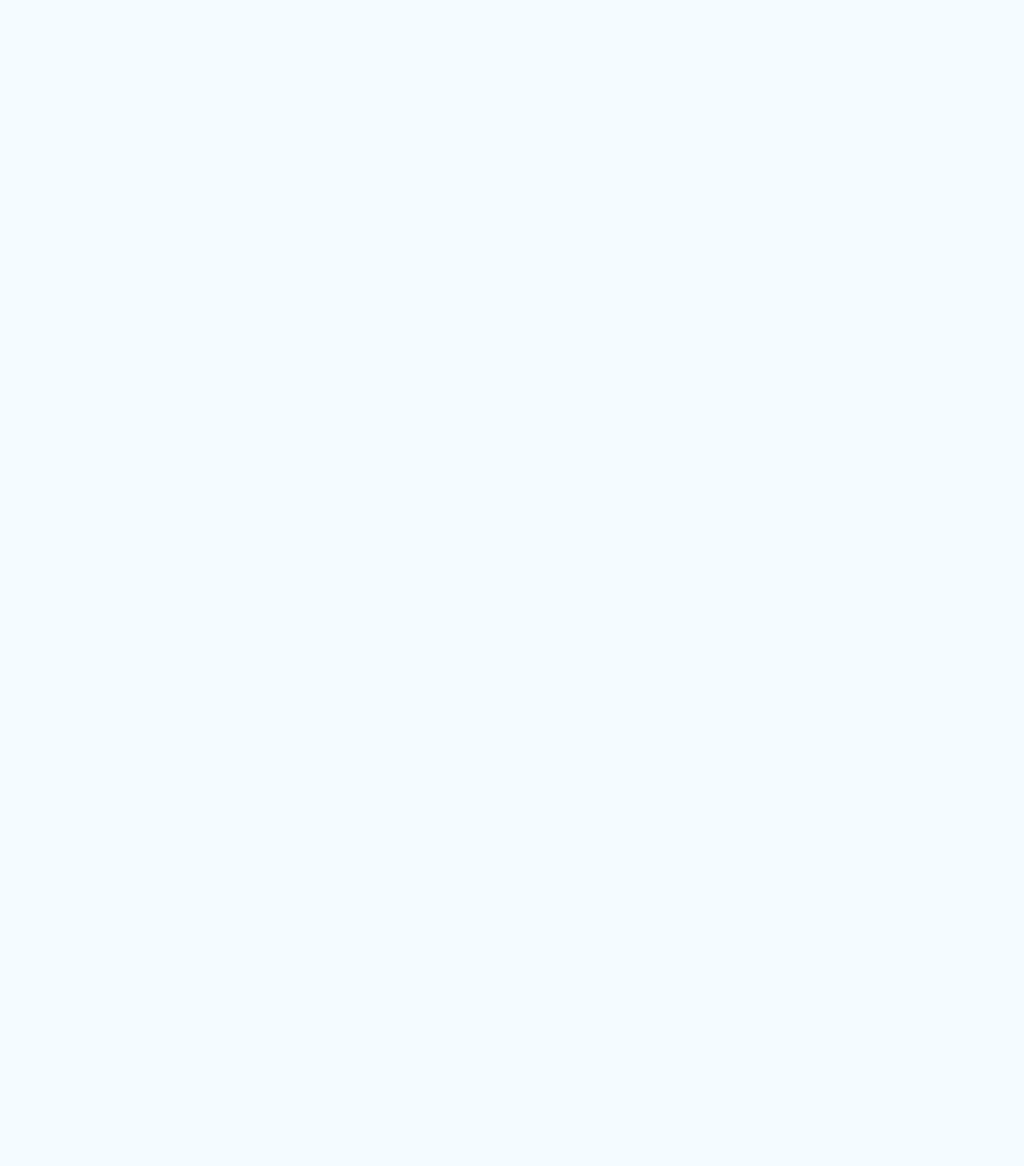
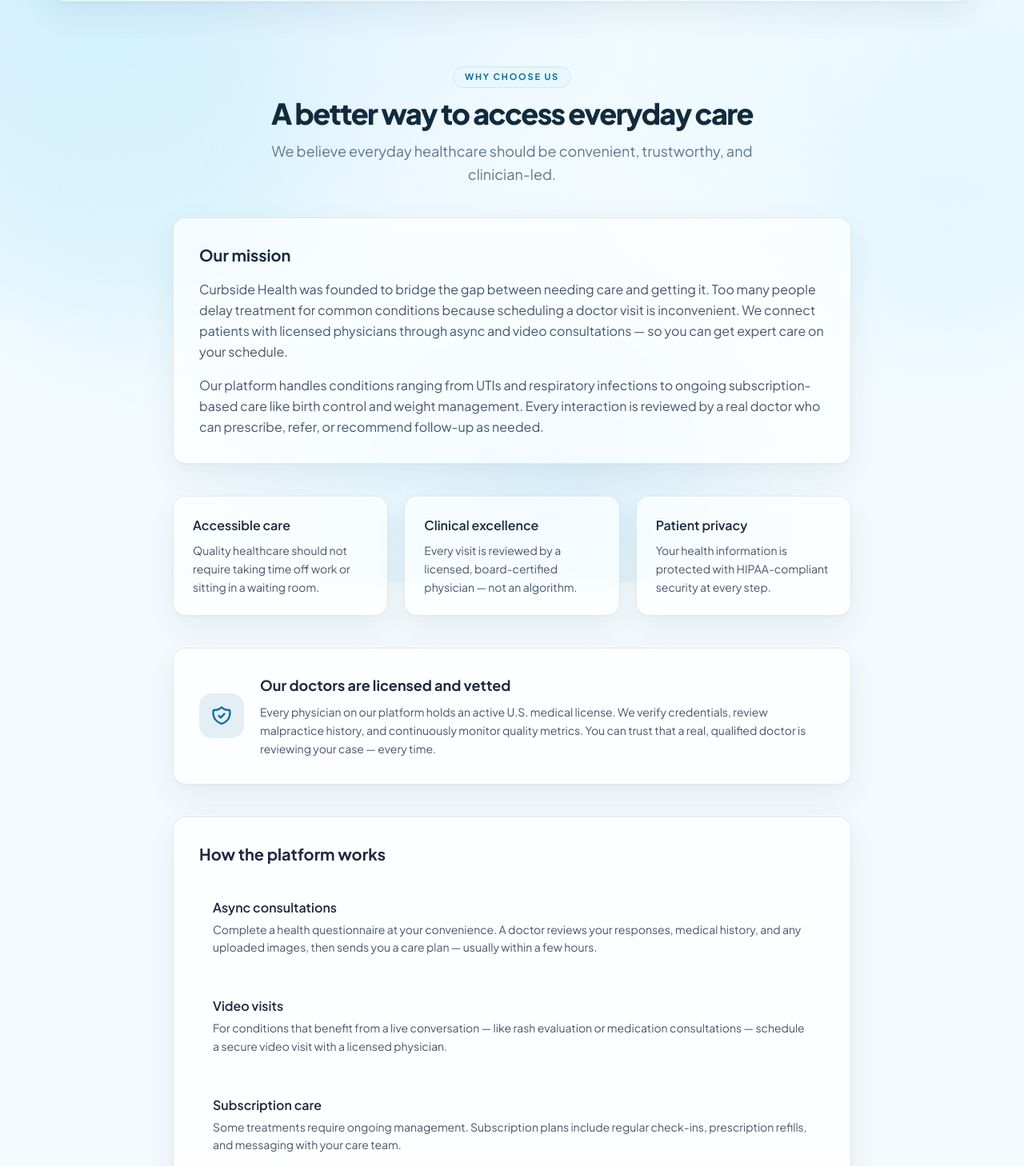
Before and after one commit to Curbside-Tech/web-app, a React (Vite) app: page /why-choose-us in a window 1280 px wide. Before the commit this address had no page. Shown: the part 72-1530 px from the top of the page at 80% size. Before the commit the page ends 800 px from the top, so only its background shows below. Built offline with nearby package versions, Linux system fonts and the light colour scheme.

Commit message:
feat: add Why choose us page and streamline About team content

```diff
--- a/src/App.tsx
+++ b/src/App.tsx
@@ -2,6 +2,7 @@
 import { BrowserRouter, Routes, Route, useLocation } from 'react-router-dom';
 import Home from './pages/Home';
 import About from './pages/About';
+import WhyChooseUs from './pages/WhyChooseUs';
 import Contact from './pages/Contact';
 import Faq from './pages/Faq';
 import Terms from './pages/Terms';
@@ -35,6 +36,7 @@
         <Route path="/how-it-works" element={<HowItWorks />} />
         <Route path="/treatments" element={<Treatments />} />
         <Route path="/about" element={<About />} />
+        <Route path="/why-choose-us" element={<WhyChooseUs />} />
         <Route path="/contact" element={<Contact />} />
         <Route path="/faq" element={<Faq />} />
         <Route path="/terms" element={<Terms />} />
--- a/src/components/layout/NavBar.tsx
+++ b/src/components/layout/NavBar.tsx
@@ -9,6 +9,7 @@
 const navLinks = [
   { to: '/how-it-works', label: 'How it works' },
   { to: '/treatments', label: 'Treatments' },
+  { to: '/why-choose-us', label: 'Why choose us' },
   { to: '/about', label: 'About' },
   { to: '/contact', label: 'Contact' }
 ];
--- a/src/data/treatments.ts
+++ b/src/data/treatments.ts
@@ -4,7 +4,7 @@
 export const treatments: Treatment[] = [
   {
     id: 'uti',
-    name: 'UTI (Urinary Tract Infection) Algorithm',
+    name: 'UTI (Urinary Tract Infection)',
     description: 'Get relief for uncomplicated urinary tract infections with a quick async consultation.',
     mode: 'async',
     subscriptionRequired: false,
--- a/src/pages/Home.tsx
+++ b/src/pages/Home.tsx
@@ -71,7 +71,7 @@
 
         <section className="featured-care overflow-hidden rounded-[2rem] bg-[#e7f5fb] px-6 py-10 sm:px-10 sm:py-14 lg:px-14"><div className="flex flex-col justify-between gap-6 md:flex-row md:items-end"><div><span className="section-eyebrow">Meet care where it is</span><h2 className="mt-4 text-4xl font-extrabold tracking-[-0.05em] text-slate-deep sm:text-5xl">Start with what<br />you are feeling.</h2></div><Link to="/treatments" className="btn-secondary w-fit">View all care options <span className="ml-1">→</span></Link></div><div className="mt-10 grid gap-5 sm:grid-cols-2 xl:grid-cols-4">{treatments.slice(0, 4).map((treatment) => <TreatmentCard key={treatment.id} treatment={treatment} />)}</div></section>
 
-        <section className="grid gap-10 py-24 sm:py-32 lg:grid-cols-[.82fr_1.18fr] lg:items-center"><div className="relative min-h-80 overflow-hidden rounded-[2rem] bg-[#38a9d3] p-7 sm:min-h-96 sm:p-10"><div className="absolute -right-16 -top-20 h-72 w-72 rounded-full border-[28px] border-[#8bd6f2]" /><div className="absolute -bottom-24 -left-12 h-56 w-56 rounded-full bg-[#c5edfb]" /><ShieldCheck className="relative h-10 w-10 text-white" /><p className="relative mt-24 max-w-xs text-2xl font-bold leading-tight tracking-tight text-white sm:mt-36">A real clinician is always part of your care.</p></div><div><span className="section-eyebrow">Clinically grounded. Genuinely human.</span><h2 className="mt-4 text-4xl font-extrabold leading-[1.04] tracking-[-0.055em] text-slate-deep sm:text-5xl">You deserve care that listens.</h2><p className="mt-6 max-w-xl text-lg leading-relaxed text-slate-600">Curbside gives you a calmer way to take care of yourself—with thoughtful questions, licensed clinicians, and a clear path forward.</p><Link to="/about" className="btn-primary mt-8 px-7 py-3.5">Why Curbside Health</Link></div></section>
+        <section className="grid gap-10 py-24 sm:py-32 lg:grid-cols-[.82fr_1.18fr] lg:items-center"><div className="relative min-h-80 overflow-hidden rounded-[2rem] bg-[#38a9d3] p-7 sm:min-h-96 sm:p-10"><div className="absolute -right-16 -top-20 h-72 w-72 rounded-full border-[28px] border-[#8bd6f2]" /><div className="absolute -bottom-24 -left-12 h-56 w-56 rounded-full bg-[#c5edfb]" /><ShieldCheck className="relative h-10 w-10 text-white" /><p className="relative mt-24 max-w-xs text-2xl font-bold leading-tight tracking-tight text-white sm:mt-36">A real clinician is always part of your care.</p></div><div><span className="section-eyebrow">Clinically grounded. Genuinely human.</span><h2 className="mt-4 text-4xl font-extrabold leading-[1.04] tracking-[-0.055em] text-slate-deep sm:text-5xl">You deserve care that listens.</h2><p className="mt-6 max-w-xl text-lg leading-relaxed text-slate-600">Curbside gives you a calmer way to take care of yourself—with thoughtful questions, licensed clinicians, and a clear path forward.</p><Link to="/why-choose-us" className="btn-primary mt-8 px-7 py-3.5">Why Curbside Health</Link></div></section>
 
         <section className="home-questions grid gap-8 rounded-[2rem] px-6 py-10 sm:px-10 sm:py-14 lg:grid-cols-[.8fr_1.2fr] lg:gap-14 lg:px-14">
           <div><span className="section-eyebrow">Before you begin</span><h2 className="mt-4 text-4xl font-extrabold leading-[1.04] tracking-[-0.055em] text-slate-deep">A few answers, right when you need them.</h2><p className="mt-5 max-w-md text-base leading-relaxed text-slate-600">We want the path to care to feel straightforward from the first click.</p><Link to="/faq" className="btn-secondary mt-7">Visit the help center <span className="ml-1">→</span></Link></div>
--- /dev/null
+++ b/src/pages/WhyChooseUs.tsx
@@ -0,0 +1,102 @@
+import PageShell from '../components/layout/PageShell';
+import GlassCard from '../components/GlassCard';
+import { ShieldCheck } from '../components/icons';
+
+const values = [
+  {
+    title: 'Accessible care',
+    description: 'Quality healthcare should not require taking time off work or sitting in a waiting room.',
+  },
+  {
+    title: 'Clinical excellence',
+    description: 'Every visit is reviewed by a licensed, board-certified physician — not an algorithm.',
+  },
+  {
+    title: 'Patient privacy',
+    description: 'Your health information is protected with HIPAA-compliant security at every step.',
+  },
+];
+
+export default function WhyChooseUs() {
+  return (
+    <PageShell>
+      <div className="mx-auto max-w-4xl px-4 py-12 sm:px-6 sm:py-16">
+        <div className="text-center">
+          <span className="section-eyebrow">Why choose us</span>
+          <h1 className="section-heading">A better way to access everyday care</h1>
+          <p className="section-subheading mx-auto max-w-2xl">
+            We believe everyday healthcare should be convenient, trustworthy, and clinician-led.
+          </p>
+        </div>
+
+        <GlassCard padding="lg" className="mt-10">
+          <h2 className="text-xl font-bold text-slate-800">Our mission</h2>
+          <p className="mt-4 text-sm leading-relaxed text-slate-600 sm:text-base">
+            Curbside Health was founded to bridge the gap between needing care and getting it. Too many
+            people delay treatment for common conditions because scheduling a doctor visit is inconvenient.
+            We connect patients with licensed physicians through async and video consultations — so you can
+            get expert care on your schedule.
+          </p>
+          <p className="mt-4 text-sm leading-relaxed text-slate-600 sm:text-base">
+            Our platform handles conditions ranging from UTIs and respiratory infections to ongoing
+            subscription-based care like birth control and weight management. Every interaction is
+            reviewed by a real doctor who can prescribe, refer, or recommend follow-up as needed.
+          </p>
+        </GlassCard>
+
+        <div className="mt-10 grid gap-5 sm:grid-cols-3">
+          {values.map((value) => (
+            <GlassCard key={value.title} padding="md">
+              <h3 className="font-semibold text-slate-800">{value.title}</h3>
+              <p className="mt-2 text-sm leading-relaxed text-slate-600">{value.description}</p>
+            </GlassCard>
+          ))}
+        </div>
+
+        <GlassCard padding="lg" className="mt-10">
+          <div className="flex flex-col items-center gap-5 text-center sm:flex-row sm:text-left">
+            <div className="flex h-14 w-14 shrink-0 items-center justify-center rounded-2xl bg-teal-accent/10">
+              <ShieldCheck className="h-7 w-7 text-teal-accent" />
+            </div>
+            <div>
+              <h2 className="text-lg font-bold text-slate-800">Our doctors are licensed and vetted</h2>
+              <p className="mt-2 text-sm leading-relaxed text-slate-600">
+                Every physician on our platform holds an active U.S. medical license. We verify
+                credentials, review malpractice history, and continuously monitor quality metrics.
+                You can trust that a real, qualified doctor is reviewing your case — every time.
+              </p>
+            </div>
+          </div>
+        </GlassCard>
+
+        <GlassCard padding="lg" className="mt-10">
+          <h2 className="text-xl font-bold text-slate-800">How the platform works</h2>
+          <div className="mt-6 space-y-4">
+            <div className="rounded-xl border border-white/50 bg-white/30 p-4">
+              <h3 className="font-semibold text-slate-800">Async consultations</h3>
+              <p className="mt-1 text-sm leading-relaxed text-slate-600">
+                Complete a health questionnaire at your convenience. A doctor reviews your responses,
+                medical history, and any uploaded images, then sends you a care plan — usually within
+                a few hours.
+              </p>
+            </div>
+            <div className="rounded-xl border border-white/50 bg-white/30 p-4">
+              <h3 className="font-semibold text-slate-800">Video visits</h3>
+              <p className="mt-1 text-sm leading-relaxed text-slate-600">
+                For conditions that benefit from a live conversation — like rash evaluation or medication
+                consultations — schedule a secure video visit with a licensed physician.
+              </p>
+            </div>
+            <div className="rounded-xl border border-white/50 bg-white/30 p-4">
+              <h3 className="font-semibold text-slate-800">Subscription care</h3>
+              <p className="mt-1 text-sm leading-relaxed text-slate-600">
+                Some treatments require ongoing management. Subscription plans include regular check-ins,
+                prescription refills, and messaging with your care team.
+              </p>
+            </div>
+          </div>
+        </GlassCard>
+      </div>
+    </PageShell>
+  );
+}
```
Also changed, not shown: src/pages/About.tsx (+5 -90 lines).
